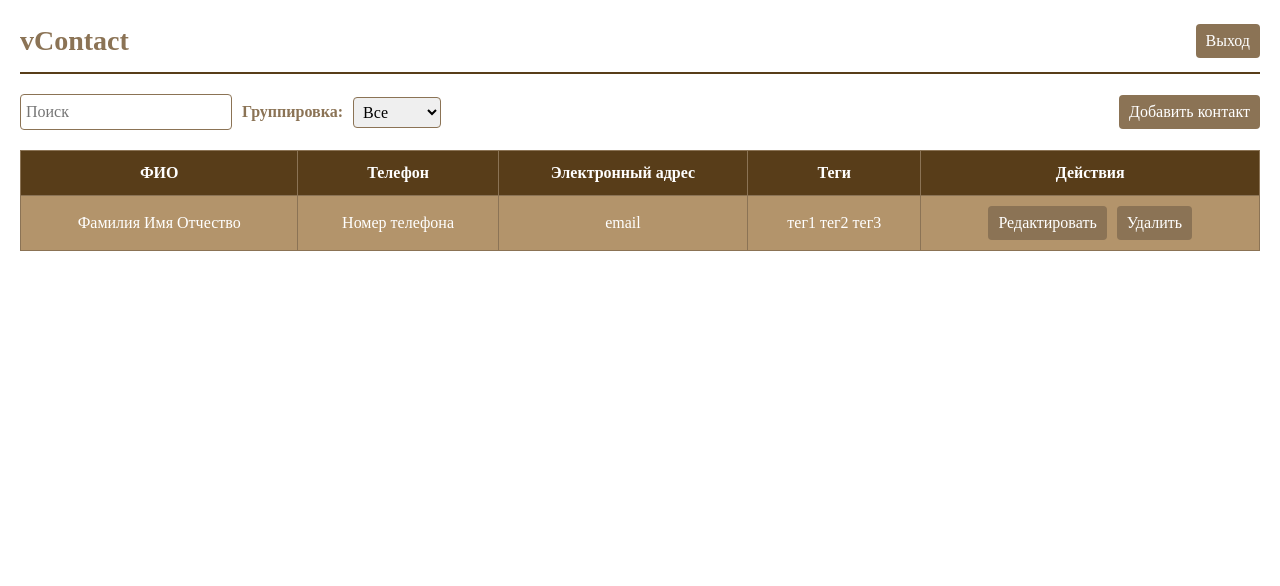
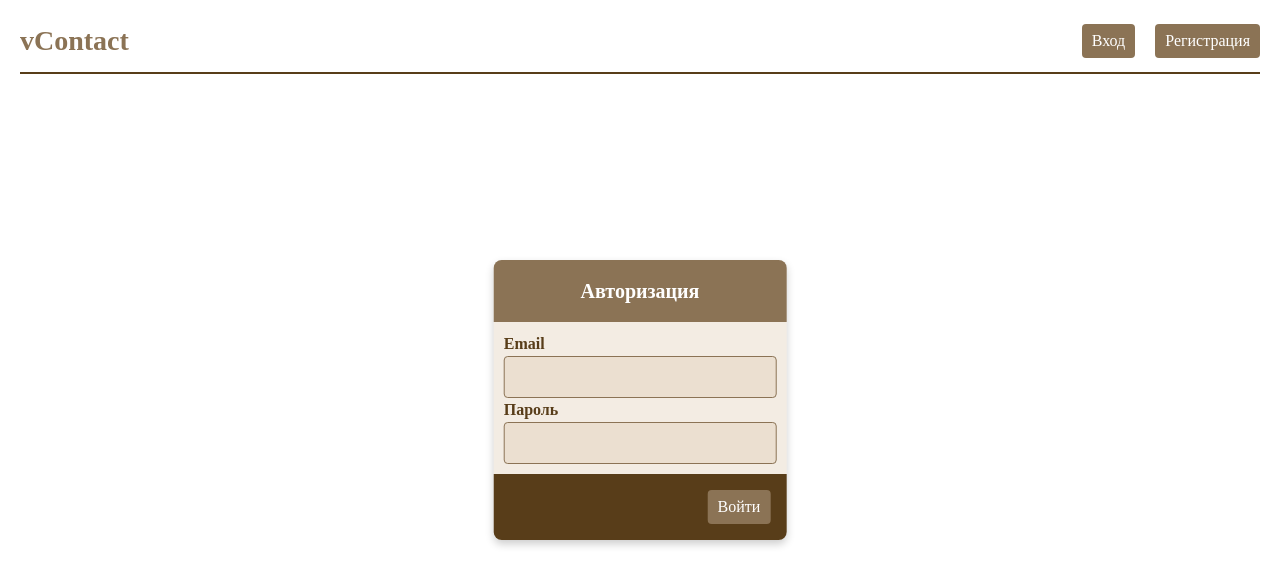
Before and after one commit to dimitrianderi/vContact, a Vue app: page /auth in a window 1280 px wide. Before the commit this address led to /main. Shown: the top 586 px of the page. Built offline with nearby package versions, Linux system fonts and the light colour scheme.

Commit message:
feat: add store

```diff
--- a/package.json
+++ b/package.json
@@ -10,9 +10,10 @@
     "type-check": "vue-tsc --noEmit -p tsconfig.app.json --composite false"
   },
   "dependencies": {
+    "axios": "^1.5.0",
     "vue": "^3.3.4",
     "vue-router": "^4.2.4",
-    "vuex": "^4.1.0"
+    "vuex": "^4.0.2"
   },
   "devDependencies": {
     "@tsconfig/node18": "^18.2.0",
--- a/src/components/TheFormAuth.vue
+++ b/src/components/TheFormAuth.vue
@@ -10,7 +10,7 @@
     </form>
 
     <div class="modal-footer">
-      <app-button text="Войти"></app-button>
+      <app-button text="Войти"  @toggle="login"></app-button>
     </div>
   </div>
 
@@ -18,6 +18,8 @@
 
 <script lang="ts">
 import { ref } from 'vue'
+import { useRouter } from 'vue-router';
+import { useStore } from 'vuex';
 import AppInput from '../layouts/AppInput.vue'
 import AppButton from '../layouts/AppButton.vue'
 
@@ -25,10 +27,18 @@ export default {
   components: { AppInput, AppButton },
   name: 'AuthForm',
   setup() {
+    const store = useStore();
+    const router = useRouter();
     const tags = ref(['Семья', 'Друзья', 'Коллеги'])
+
+    const login = () => {
+      store.commit('toggleAuth')
+      router.push('main')
+    }
 
     return {
       tags,
+      login
     }
   },
 }
--- a/src/components/TheFormReg.vue
+++ b/src/components/TheFormReg.vue
@@ -5,30 +5,57 @@
     </div>
 
     <form class="modal-form">
-      <app-input for="name" label="Имя" type-input="text"></app-input>
-      <app-input for="email" label="Email" type-input="email"></app-input>
-      <app-input for="pass" label="Пароль" type-input="password"></app-input>
+      <app-input
+        label_for="name"
+        label="Имя"
+        type-input="text"
+        v-model="data.name"
+      ></app-input>
+      <app-input
+        label_for="email"
+        label="Email"
+        type-input="email"
+        v-model="data.email"
+      ></app-input>
+      <app-input
+        label_for="pass"
+        label="Пароль"
+        type_input="password"
+        v-model="data.pass"
+      ></app-input>
     </form>
 
     <div class="modal-footer">
-      <app-button text="Зарегистрироваться"></app-button>
+      <app-button text="Зарегистрироваться" @toggle="submit"></app-button>
     </div>
   </div>
 </template>
 
 <script lang="ts">
-import { ref } from 'vue'
+import { reactive } from 'vue'
+import { useStore } from 'vuex';
 import AppInput from '../layouts/AppInput.vue'
 import AppButton from '../layouts/AppButton.vue'
 
 export default {
   components: { AppInput, AppButton },
   name: 'RegForm',
+
   setup() {
-    const tags = ref(['Семья', 'Друзья', 'Коллеги'])
+    const store = useStore();
+    const data = reactive({
+      name: '',
+      email: '',
+      pass: '',
+    })
+
+    const submit = async () => {
+      store.dispatch('post', data)
+    }
 
     return {
-      tags,
+      data,
+      submit,
     }
   },
 }
@@ -69,7 +96,6 @@ export default {
       margin-top: 0.2rem;
     }
   }
-
   .modal-footer {
     background-color: var(--dark-color);
     border-radius: 0 0 8px 8px;
--- a/src/layouts/AppButton.vue
+++ b/src/layouts/AppButton.vue
@@ -1,5 +1,5 @@
 <template>
-  <button type="button" class="btn" @click="$emit('toggle')">{{ text }}</button>
+  <button class="btn" @click="$emit('toggle')">{{ text }}</button>
 </template>
 
 <script lang="ts">
--- a/src/layouts/AppHeader.vue
+++ b/src/layouts/AppHeader.vue
@@ -11,22 +11,30 @@
           v-if="!$store.getters.isAuth"
         ></app-button>
       </router-link>
-      <app-button text="Выход" v-if="$store.getters.isAuth"></app-button>
+      <app-button text="Выход" v-if="$store.getters.isAuth" @toggle="logout"></app-button>
     </div>
   </header>
 </template>
 
 <script lang="ts">
 import { ref } from 'vue'
+import { useRouter } from 'vue-router';
+import { useStore } from 'vuex';
 import AppButton from './AppButton.vue'
 
 export default {
   components: { AppButton },
   setup() {
-    const title = ref('vContact')
+    const store = useStore();
+    const router = useRouter();
+
+    const logout = () => {
+      store.commit('toggleAuth')
+      router.push('auth')
+    }
 
     return {
-      title,
+      logout
     }
   },
 }
--- a/src/layouts/AppInput.vue
+++ b/src/layouts/AppInput.vue
@@ -1,13 +1,24 @@
 <template>
   <div>
-    <label :for="name" class="form-label">{{ label }}</label>
-    <input :type="type - input" class="form-control" :id="name" />
+    <label :for="label_for" class="form-label">{{ label }}</label>
+    <input :type="type_input" class="form-control" :id="label_for" :value="modelValue" @input="change"/>
   </div>
 </template>
 
 <script lang="ts">
 export default {
-  props: ['for', 'label', 'type-input'],
+  props: ['modelValue', 'label_for', 'label', 'type_input'],
+  emits: ['update:modelValue'],
+
+  setup (props, { emit }) {
+    const change = (e: Event) => {
+      emit('update:modelValue', (e.target as HTMLInputElement).value)
+    }
+
+    return {
+      change
+    }
+  }
 }
 </script>
 
--- a/src/router/index.ts
+++ b/src/router/index.ts
@@ -45,6 +45,7 @@ const router = createRouter({
 })
 
 router.beforeEach((to, from, next) => {
+  const isAuthenticated = store.getters.isAuth;
   if (to.name === 'Main' || to.name === 'Contact') {
     if (isAuthenticated) {
       next()
@@ -58,7 +59,6 @@ router.beforeEach((to, from, next) => {
       next()
     }
   }
-
 });
 
 export default router
--- a/src/store.ts
+++ b/src/store.ts
@@ -1,17 +1,32 @@
 import { createStore, Store } from 'vuex';
+import axios from 'axios'
 
 export default createStore({
   state: {
-    isAuth: true
+    isAuth: localStorage.getItem('auth') ? localStorage.getItem('auth') : ''
   },
   getters: {
-    isAuth (state: State) {
+    isAuth(state: State) {
       return state.isAuth
     }
   },
   mutations: {
-    toggleAuth (state: State) {
+    toggleAuth(state: State) {
       state.isAuth = !state.isAuth
+      localStorage.setItem('auth', JSON.stringify(state.isAuth))
+    },
+  },
+  actions: {
+    post(state: State, data: JSON) {
+      axios.post(
+        `https://vu-names-default-rtdb.firebaseio.com/users.json`,
+        data,
+        {
+          headers: {
+            'Content-Type': 'application/json',
+          },
+        }
+      )
     }
   }
 });
@@ -20,6 +35,7 @@ export interface State {
   isAuth: boolean;
 }
 
+
 declare module '@vue/runtime-core' {
   interface ComponentCustomProperties {
     $store: Store<State>;
```
Also changed, not shown: 1 other file (tests, documents, lock files or other folders).
